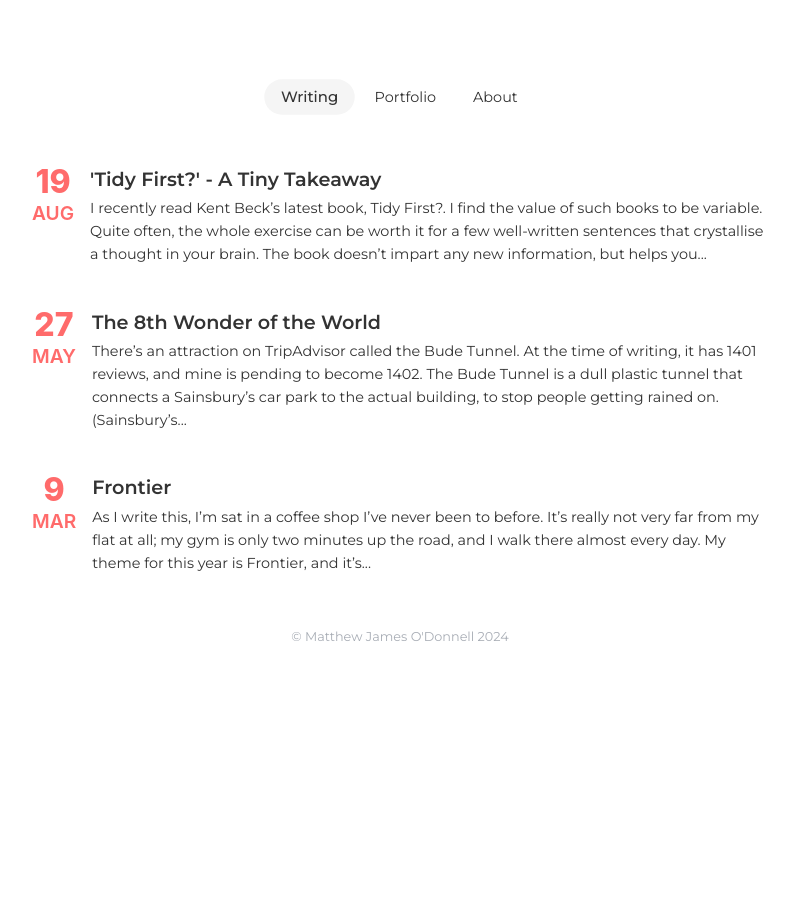
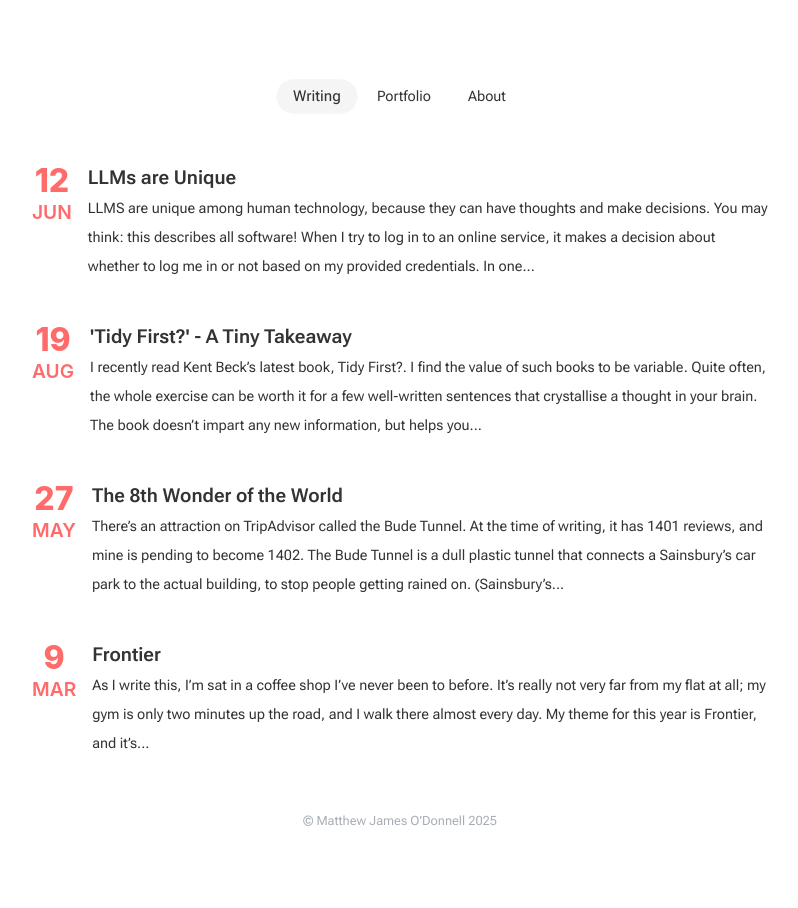
Before and after one commit to mattjamesod/andhash39, a Jekyll site: the page built from index.markdown, in a window 1280 px wide. Shown: the whole page, without its empty margins (240-1038 px from the left). Built offline with Jekyll 4.4.1, drawn with Linux system fonts in a browser that asks for light colours; some web fonts are replaced.

Commit message:
llms are unique

```diff
--- a/_includes/footer.html
+++ b/_includes/footer.html
@@ -1,3 +1,3 @@
 <footer>
-  &copy; Matthew James O&#39;Donnell 2024
+  &copy; Matthew James O&#39;Donnell 2025
 </footer>
--- a/_includes/head.html
+++ b/_includes/head.html
@@ -8,6 +8,6 @@
   <link rel="stylesheet" href="/assets/css/portfolio-detail.css">
   <link rel="preconnect" href="https://fonts.googleapis.com">
   <link rel="preconnect" href="https://fonts.gstatic.com" crossorigin>
-  <link href="https://fonts.googleapis.com/css2?family=Lato:ital,wght@0,100;0,300;0,400;0,700;0,900;1,100;1,300;1,400;1,700;1,900&family=Montserrat:ital,wght@0,100..900;1,100..900&family=Playfair+Display:ital,wght@0,400..900;1,400..900&display=swap" rel="stylesheet">
+<link href="https://fonts.googleapis.com/css2?family=Playfair+Display:ital,wght@0,400..900;1,400..900&family=Roboto+Flex:opsz,wght@8..144,100..1000&display=swap" rel="stylesheet">
   <link rel="icon" type="image/x-icon" href="/assets/images/favicon.ico">
 </head>
--- /dev/null
+++ b/_posts/2025-06-12-llms-are-unqiue.markdown
@@ -0,0 +1,32 @@
+---
+layout: 			 post
+title:  			 "LLMs are Unique"
+date:   			 2025-06-12 9:00:00 +0000
+categories: 		 non-fiction
+permalink:  		 "/25/06/12/llms-1"
+navigation_category: writing
+---
+
+LLMS are unique among human technology, because they can have thoughts and make decisions.
+
+You may think: this describes all software! When I try to log in to an online service, it makes a decision about whether to log me in or not based on my provided credentials.
+
+In one sense, this is correct. A common metaphor is to say that our login-bot is given instructions (code) about how to process a login request, which allows it to make a decision.
+
+But consider: if the login-bot makes logs me in to an account that isn't mine, is the login-bot at fault? No, of course not. The software engineer who wrote the instructions is at fault. That software engineer thought up the login instructions and made all the decisions about their implementation.
+
+Now, let's switch out our login-bot for an LLM. I give the LLM some credentials, and it logs me in to an account that isn't mine. Who is at fault now?
+
+Clearly, the LLM has *made a decision* to log me in, independent of any human instruction. I could make the same request again and it might do something else.
+
+Is the LLM at fault? Perhaps this could be sensible if it were alive, but it is not. It is not part of our community or our society, so judging it for its decisions simply serves no sense - what would it achieve?
+
+Maybe the person who trained the LLM is at fault. Training gave the bot its ability to make decisions, and the matrix by which it does so. This feels analogous to the login-bot's instructions.
+
+But the person who did the training had no way of knowing this would be the outcome: they could not shape all possible outcomes of the LLM's decisions. They cannot be at fault for an outcome they could never have predicted.
+
+No, the person at fault is the person who decided to use an LLM for this purpose in the first place. The blame lies with leadership.
+
+As we scramble to cram LLMs into everything, from government to finance to healthcare, I wonder if they'll accept it.
+
+(Spoiler alert: they won't.)
--- a/assets/css/main.css
+++ b/assets/css/main.css
@@ -60,7 +60,7 @@ body {
 }
 
 body {
-  font-family: "Montserrat", -apple-system, system-ui, Verdana, sans-serif;
+  font-family: "Roboto Flex", -apple-system, system-ui, Verdana, sans-serif;
 }
 
 main {
@@ -68,7 +68,7 @@ main {
 }
 
 p {
-	line-height: 1.6;
+	line-height: 2.0;
 }
 
 .portfolio-detail-content {
```
Also changed, not shown: 1 other file.
